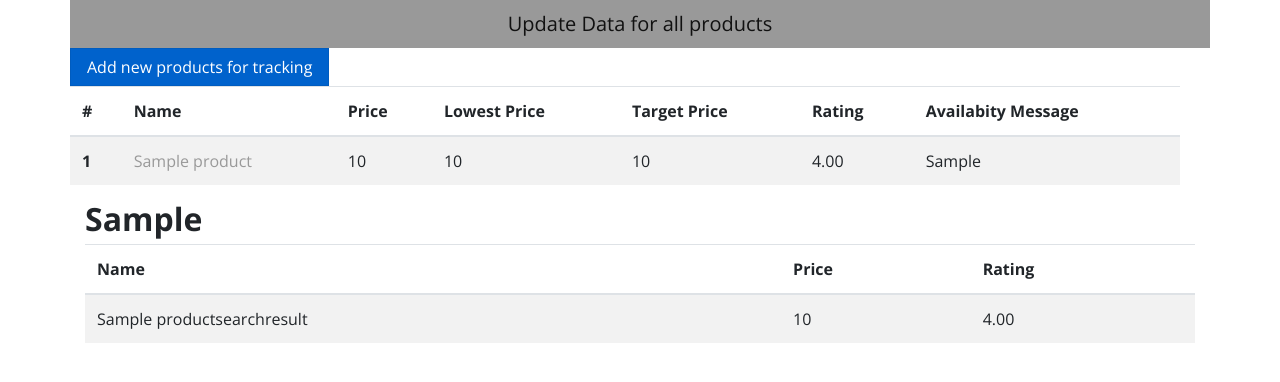
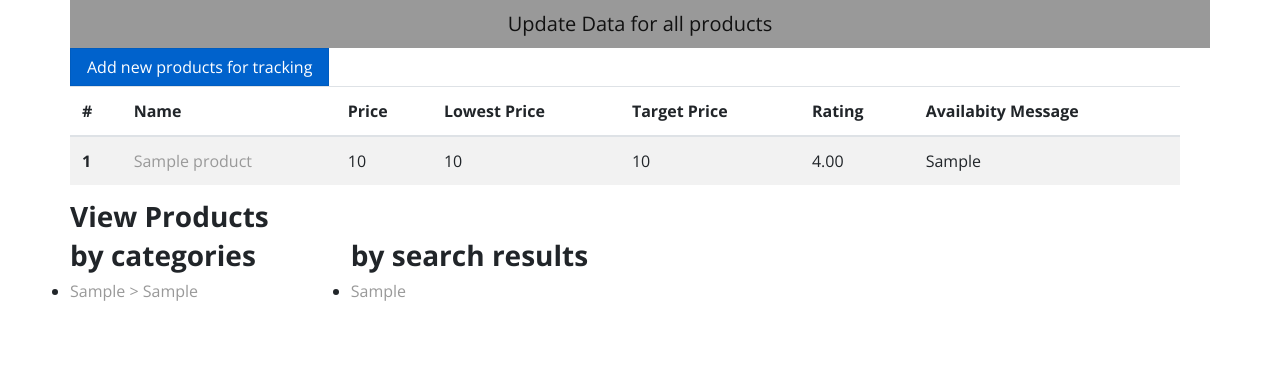
Before and after one commit to someshkovi/escape_blog, a Django app: page /products/ in a window 1280 px wide. Shown: the part 81-463 px from the top of the page. Run offline with Django 3.2, Linux system fonts and the light colour scheme; tables that the repository leaves empty hold one stand-in row (values such as "Sample post"); some libraries are stand-ins or nearby versions.

Commit message:
logger plus product search refinement

```diff
--- a/src/products/templates/products/index.html
+++ b/src/products/templates/products/index.html
@@ -18,7 +18,7 @@
           {% comment %} <buttton id="btn">Add product</button> {% endcomment %}
         </div>
     </div>
-
+    <div>
       <div class="table-responsive row">
           <table class="table table-striped">
               <thead>
@@ -68,40 +68,31 @@
               </tbody>
           </table>
       </div>
-    <div clas="row">
+    </div>
 
+    <div class="row">
+      <h3>View Products</h3>
+    </div>
+    <div class="row">
+      <div clas="col-4">
+        <h3>by categories</h3>
+        <ul>
+          {% for item in categories %}
+            <li><a href = '/products/category:{{item.id}}'>{{ item }}</a></li>
+          {% endfor %}
+        </ul>
+      </div>
+      <div class="col-1"></div>
+      <div clas="col-4">
+        <h3>by search results</h3>
+        <ul>
           {% for item in products_search_result_keywords %}
-        <h2>{{ item }}</h2>
+            <li><a href = '/products/search:{{item}}'>{{ item }}</a></li>
           {% endfor %}
-      <div class="table-responsive-md">
-        <table class="table table-striped">
-            <thead>
-              <tr>
-                <th scope="col">Name</th>
-                <th scope="col">Price</th>
-                <th scope="col">Rating</th>
-              </tr>
-            </thead>
-            <tbody>
-                {% for product in products_search_result %}
-                    <tr>
-                        <td>{{ product.name }}</a></td>
-                        {% if product.price %}
-                          <td>{{ product.price }}</td>
-                        {% else %}
-                        <td></td>
-                        {% endif %}
-                        {% if product.rating %}
-                          <td>{{ product.rating }}</td>
-                        {% else %}
-                          <td></td>
-                        {% endif %}
-                    </tr>
-                {% endfor %}
-            </tbody>
-        </table>
+        </ul>
       </div>
     </div>
+
 </div>
 
 <script>
--- a/src/products/urls.py
+++ b/src/products/urls.py
@@ -1,9 +1,11 @@
 from django.urls import path
-from .views import index, ProductList, ProductUpdateAPIView, ProductDetail
+from .views import index, ProductList, ProductUpdateAPIView, ProductDetail, search_result_by_category, search_result_by_products_search_result_keywords
 
 app_name = 'products'
 urlpatterns = [
     path('', index, name='index'),
+    path('category:<category>/', search_result_by_category),
+    path('search:<search_keyword>/', search_result_by_products_search_result_keywords),
     # path('', ProductList.as_view(), name='products-list'),
     # path("<int:pk>/", ProductDetail.as_view(), name='product-detail'),
     # path("<int:pk>/update/", ProductUpdateAPIView.as_view(), name='product-edit')
--- a/src/products/views.py
+++ b/src/products/views.py
@@ -12,8 +12,13 @@ from rest_framework import generics
 from rest_framework import status
 
 from .serializers import ProductSerializer
-from .models import Product, ProductSearchResult
+from .models import Product, ProductSearchResult, ProductCategory
 from .forms import ProductForm
+
+import logging
+
+
+logger = logging.getLogger(__name__)
 
 @api_view(["GET", "POST"])
 def api_index(request, pk=None, *args, **kwargs):
@@ -179,6 +184,7 @@ def index(request):
     products = Product.objects.order_by('id')
     products_search_result = ProductSearchResult.objects.all()
     products_search_result_keywords = products_search_result.values_list('search_keyword', flat=True).distinct()
+    categories = ProductCategory.objects.order_by('category')
     form = ProductForm(request.POST or None)
     if request.method == 'POST':
         if form.is_valid():
@@ -191,8 +197,24 @@ def index(request):
 
     context = {
         'products' : products,
+        'categories':categories,
         'form' : form,
         'products_search_result': products_search_result,
         'products_search_result_keywords':products_search_result_keywords
     }
     return render(request, 'products/index.html', context)
+
+def search_result_by_category(request, category):
+    products_search_result = ProductSearchResult.objects.filter(category=category)
+    context = {
+        'products_search_result':products_search_result,
+    }
+    return render(request, 'products/search_results.html', context)
+
+def search_result_by_products_search_result_keywords(request, search_keyword):
+
+    products_search_result = ProductSearchResult.objects.filter(search_keyword=search_keyword)
+    context = {
+        'products_search_result':products_search_result,
+    }
+    return render(request, 'products/search_results.html', context)
```
Also changed, not shown: jobs_scripts/amazon.py (+7 -1 lines), src/core/settings.py (+28 -0 lines), src/products/templates/products/search_results.html (added, +33 -0 lines), .github/workflows/ci.yml, 1 other file. Lines whose indentation alone changed are shown as unchanged.
